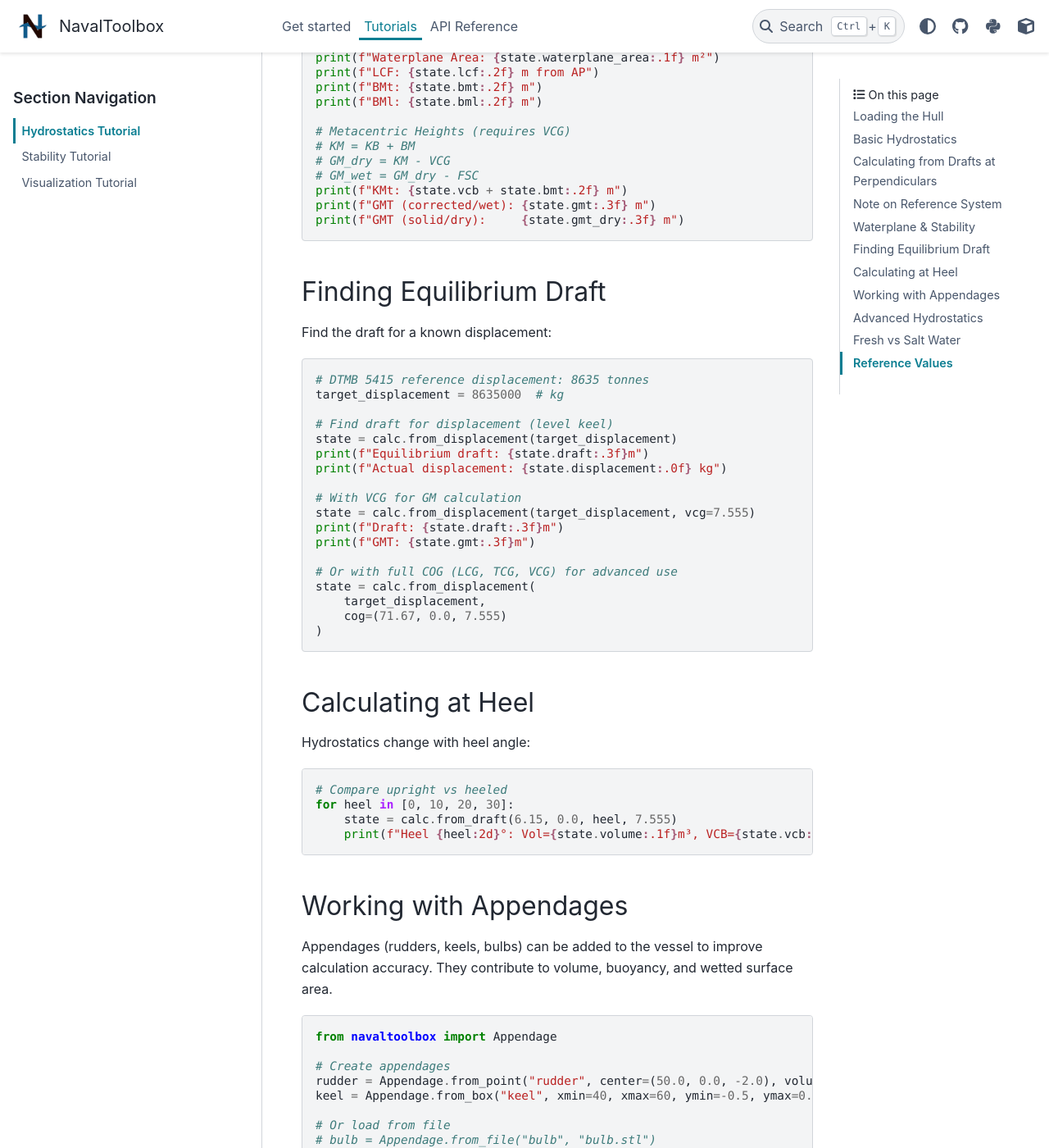
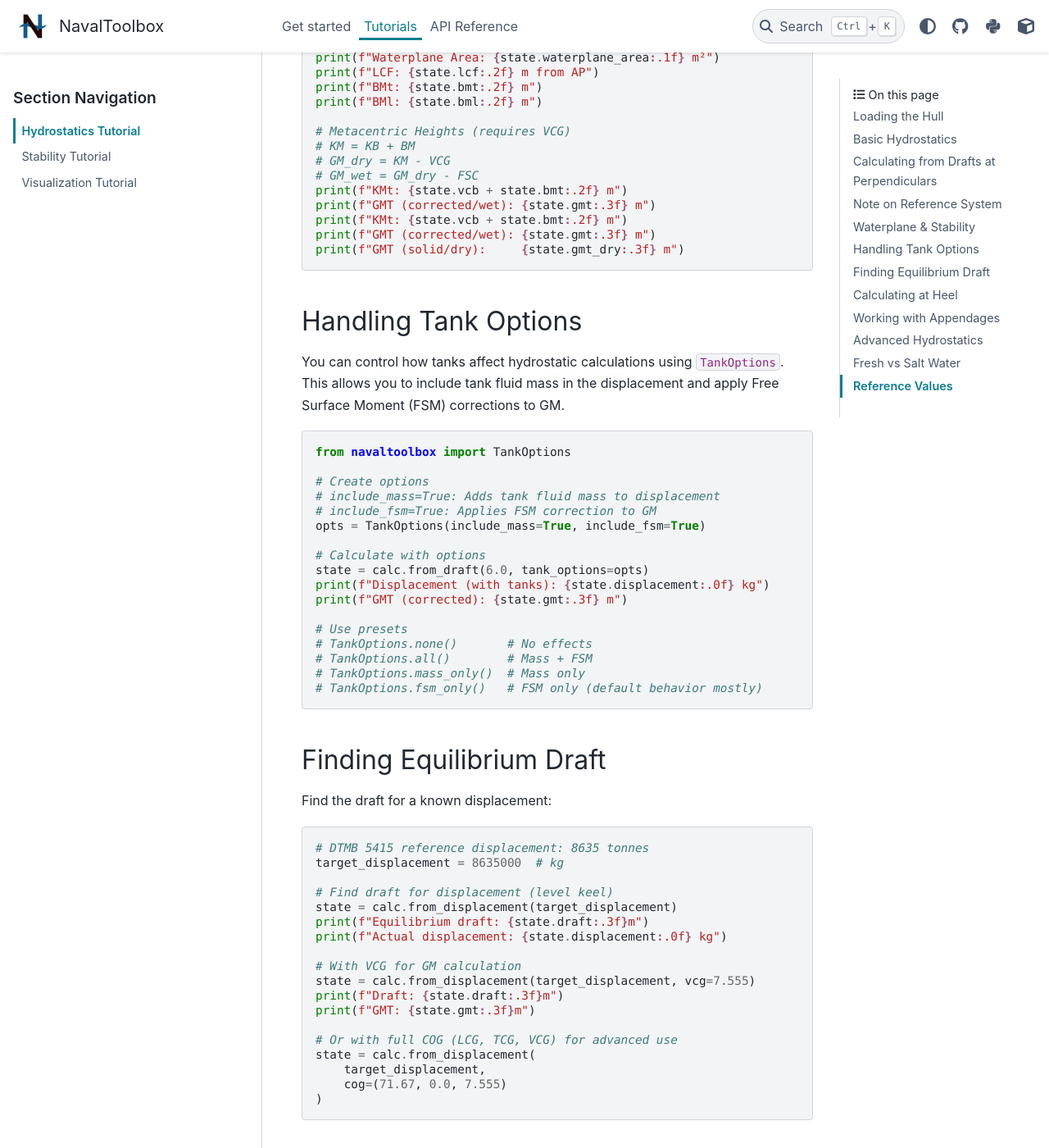
Before and after one commit to NavalToolbox/navaltoolbox-lib, a Sphinx documentation site: the page built from docs/source/tutorials/hydrostatics.rst, in a window 1280 px wide and 1400 px high, scrolled down 2259 px. Shown: the whole window at 82% size. Built offline with Sphinx 7.4.7 and the PyData theme 0.15.4, drawn with Linux system fonts in a browser that asks for light colours.

Commit message:
docs: add TankOptions usage to hydrostatics tutorial

```diff
--- a/docs/source/tutorials/hydrostatics.rst
+++ b/docs/source/tutorials/hydrostatics.rst
@@ -108,7 +108,36 @@ The calculator computes accurate waterplane properties and applies Free Surface
     # GM_wet = GM_dry - FSC
     print(f"KMt: {state.vcb + state.bmt:.2f} m")
     print(f"GMT (corrected/wet): {state.gmt:.3f} m")
+    print(f"KMt: {state.vcb + state.bmt:.2f} m")
+    print(f"GMT (corrected/wet): {state.gmt:.3f} m")
     print(f"GMT (solid/dry):     {state.gmt_dry:.3f} m")
+
+Handling Tank Options
+---------------------
+
+You can control how tanks affect hydrostatic calculations using ``TankOptions``. This allows you to include tank fluid mass in the displacement and apply Free Surface Moment (FSM) corrections to GM.
+
+.. code-block:: python
+
+    from navaltoolbox import TankOptions
+
+    # Create options
+    # include_mass=True: Adds tank fluid mass to displacement
+    # include_fsm=True: Applies FSM correction to GM
+    opts = TankOptions(include_mass=True, include_fsm=True)
+
+    # Calculate with options
+    state = calc.from_draft(6.0, tank_options=opts)
+    print(f"Displacement (with tanks): {state.displacement:.0f} kg")
+    print(f"GMT (corrected): {state.gmt:.3f} m")
+
+    # Use presets
+    # TankOptions.none()       # No effects
+    # TankOptions.all()        # Mass + FSM
+    # TankOptions.mass_only()  # Mass only
+    # TankOptions.fsm_only()   # FSM only (default behavior mostly)
+
+
 
 Finding Equilibrium Draft
 -------------------------
```
